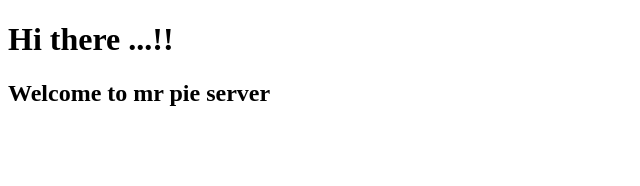
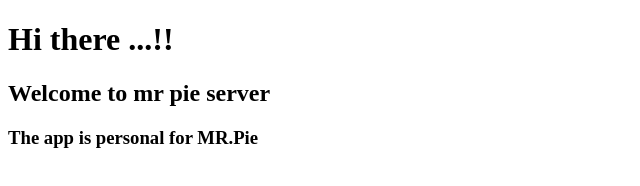
Before and after one commit to heyAbdullahBruh/myNote_server, a website: page view/index.html in a window 1280 px wide. Shown: the whole page, without its empty margins (0-640 px from the left). Drawn offline with Linux system fonts and the light colour scheme.

Commit message:
#update4

```diff
--- a/view/index.html
+++ b/view/index.html
@@ -8,5 +8,6 @@
 <body>
     <h1>Hi there ...!! </h1>
     <h2>Welcome to mr pie server</h2>
+    <h3>The app is personal for MR.Pie</h3>
 </body>
 </html>
```
